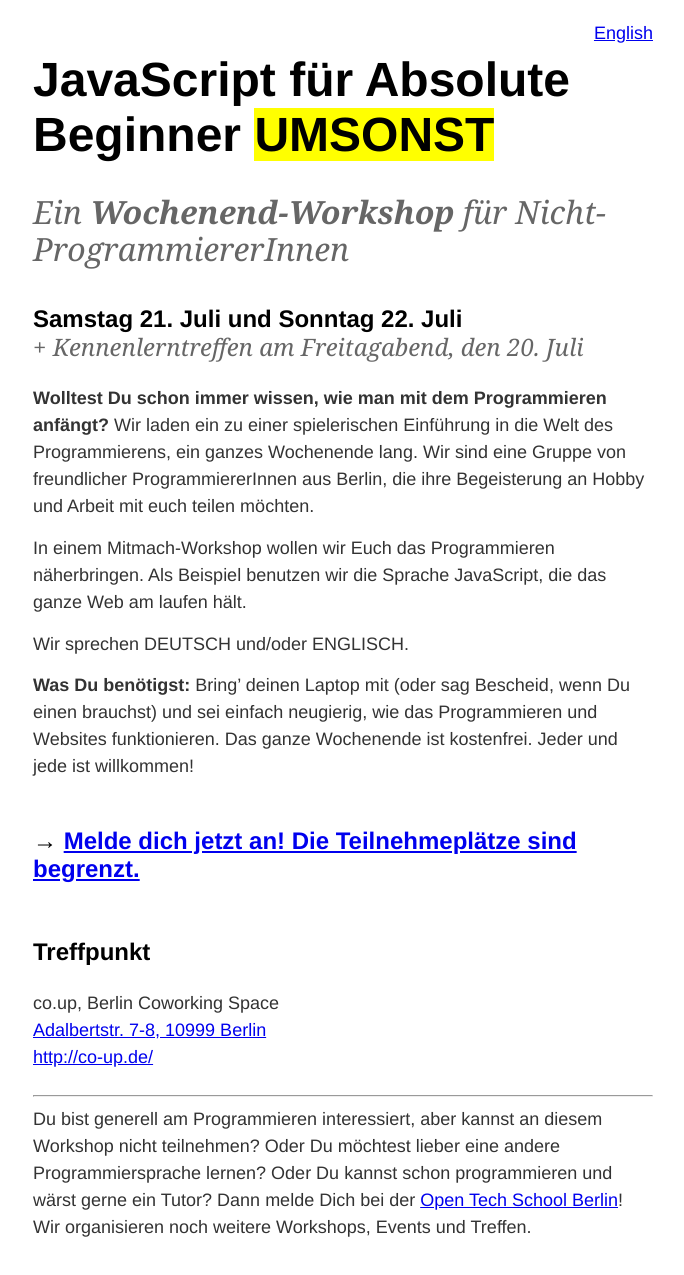
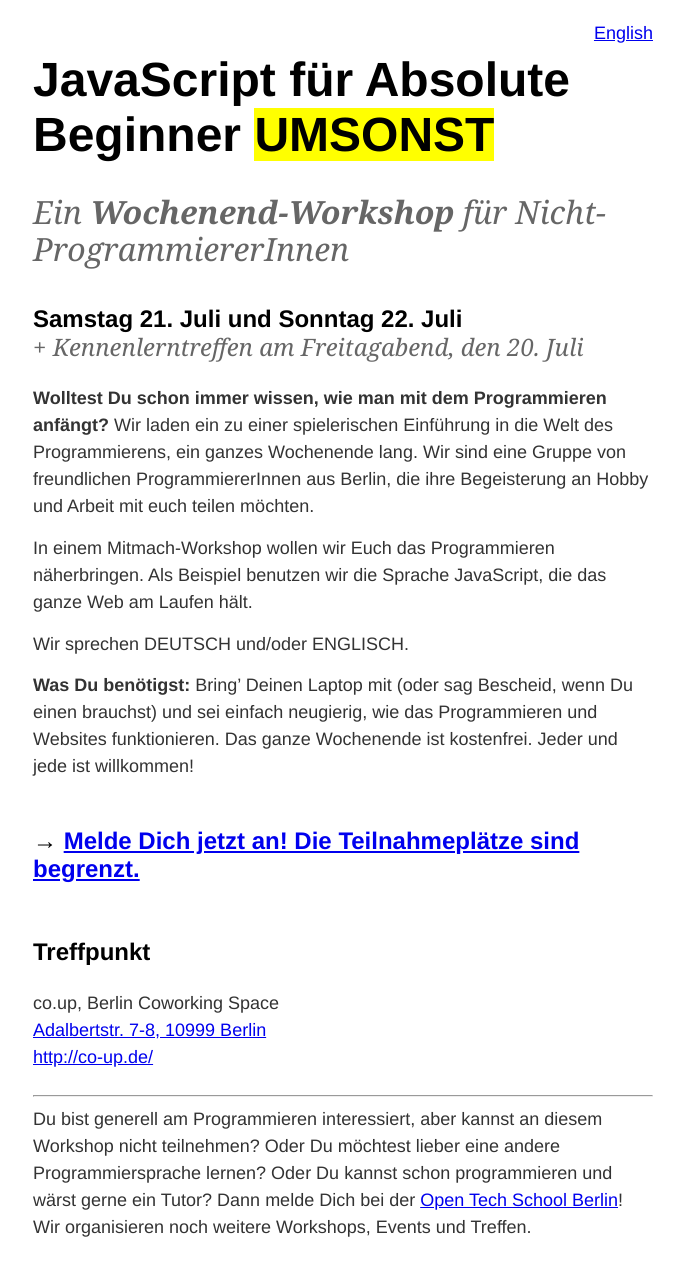
Before and after one commit to OpenTechSchool/javascript, a Jekyll site: the page built from _posts/2012-07-07-javascript-fuer-absolute-beginner.md, in a window 1280 px wide. Shown: the whole page, without its empty margins (297-981 px from the left). Built offline with Jekyll 4.4.1, drawn with Linux system fonts in a browser that asks for light colours.

Commit message:
more @fronx corrections

```diff
--- a/_posts/2012-07-07-javascript-fuer-absolute-beginner.md
+++ b/_posts/2012-07-07-javascript-fuer-absolute-beginner.md
@@ -12,15 +12,15 @@
 
 ## Samstag 21. Juli und Sonntag 22. Juli<br /> <span class="subtitle">+ Kennenlerntreffen am Freitagabend, den  20. Juli</span>
 
-**Wolltest Du schon immer wissen, wie man mit dem Programmieren anfängt?** Wir laden ein zu einer spielerischen Einführung in die Welt des Programmierens, ein ganzes Wochenende lang. Wir sind eine Gruppe von freundlicher ProgrammiererInnen aus Berlin, die ihre Begeisterung an Hobby und Arbeit mit euch teilen möchten.
+**Wolltest Du schon immer wissen, wie man mit dem Programmieren anfängt?** Wir laden ein zu einer spielerischen Einführung in die Welt des Programmierens, ein ganzes Wochenende lang. Wir sind eine Gruppe von freundlichen ProgrammiererInnen aus Berlin, die ihre Begeisterung an Hobby und Arbeit mit euch teilen möchten.
 
-In einem Mitmach-Workshop wollen wir Euch das Programmieren näherbringen. Als Beispiel benutzen wir die Sprache JavaScript, die das ganze Web am laufen hält.
+In einem Mitmach-Workshop wollen wir Euch das Programmieren näherbringen. Als Beispiel benutzen wir die Sprache JavaScript, die das ganze Web am Laufen hält.
 
 Wir sprechen DEUTSCH und/oder ENGLISCH.
 
-**Was Du benötigst:** Bring’ deinen Laptop mit (oder sag Bescheid, wenn Du einen brauchst) und sei einfach neugierig, wie das Programmieren und Websites funktionieren. Das ganze Wochenende ist kostenfrei. Jeder und jede ist willkommen!
+**Was Du benötigst:** Bring’ Deinen Laptop mit (oder sag Bescheid, wenn Du einen brauchst) und sei einfach neugierig, wie das Programmieren und Websites funktionieren. Das ganze Wochenende ist kostenfrei. Jeder und jede ist willkommen!
 
-## → [Melde dich jetzt an! Die Teilnehmeplätze sind begrenzt.](https://docs.google.com/spreadsheet/viewform?formkey=dFdOY0NHNDRlc2dIbDF2YW55UWNEYmc6MQ)
+## → [Melde Dich jetzt an! Die Teilnahmeplätze sind begrenzt.](https://docs.google.com/spreadsheet/viewform?formkey=dFdOY0NHNDRlc2dIbDF2YW55UWNEYmc6MQ)
 
 ## Treffpunkt
 
```
